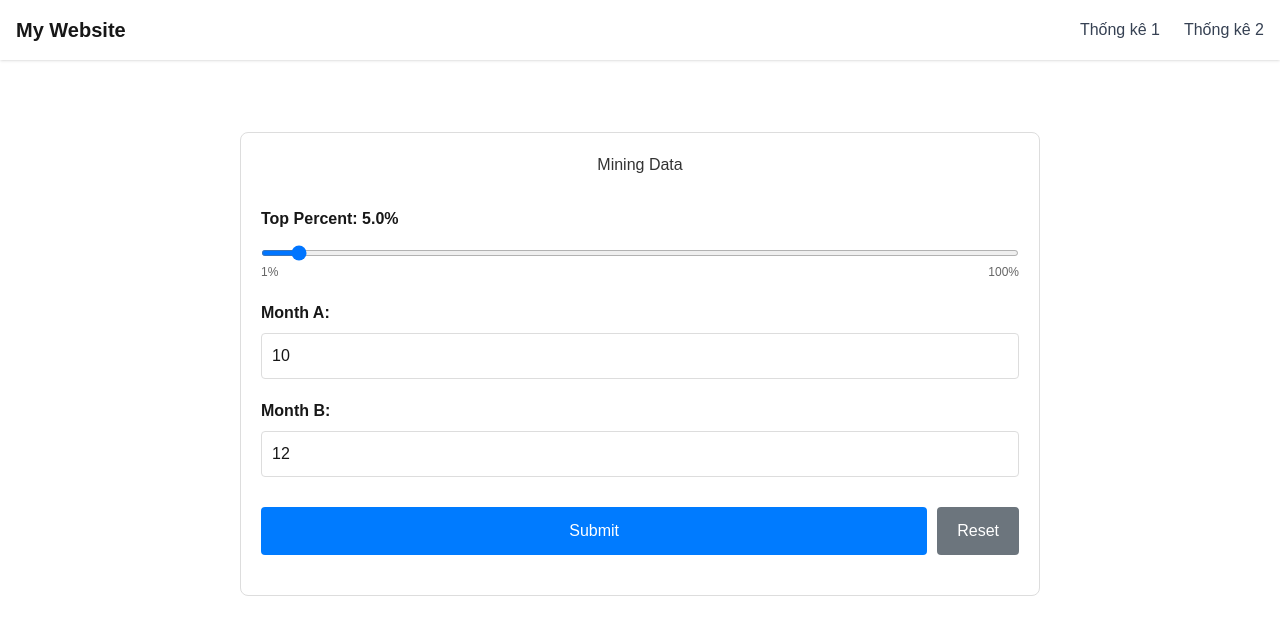
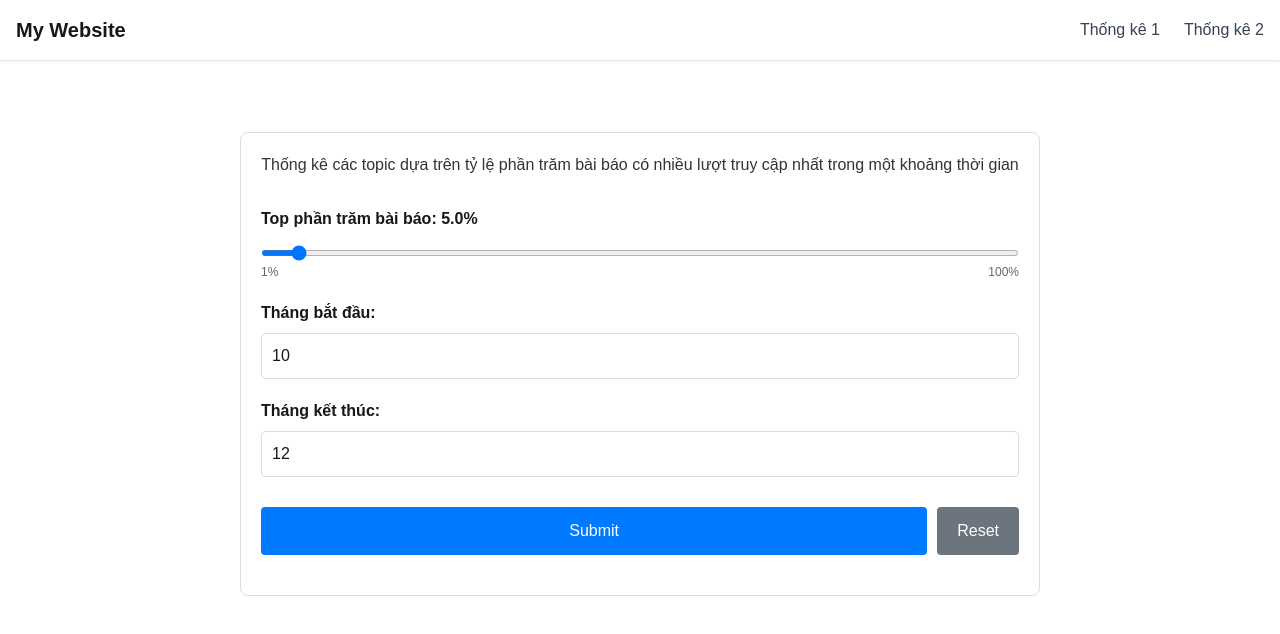
Before and after one commit to toring123/DataWarehouse, a Next.js app in the folder front-end/: page /mining/2 in a window 1280 px wide. Shown: the top 634 px of the page. Built offline with nearby package versions, Linux system fonts and the light colour scheme.

Commit message:
Merge Backend Frontend

```diff
--- a/front-end/src/app/mining/1/page.tsx
+++ b/front-end/src/app/mining/1/page.tsx
@@ -113,9 +113,8 @@ export default function Mining_1() {
                       padding: '12px',
                       verticalAlign: 'top'
                     }}>
-                      {typeof value === 'string' && value.length > 100
-                        ? `${value.substring(0, 100)}...`
-                        : String(value)
+                      {
+                       String(value)
                       }
                     </td>
                   ))}
--- a/front-end/src/app/mining/2/page.tsx
+++ b/front-end/src/app/mining/2/page.tsx
@@ -186,13 +186,14 @@ export default function Mining_2() {
       backgroundColor: '#fff'
     }}>
       <h2 style={{ textAlign: 'center', marginBottom: '30px', color: '#333' }}>
-        Mining Data
+      Thống kê các topic dựa trên tỷ lệ phần trăm bài báo có nhiều lượt truy cập nhất trong một khoảng thời gian
+
       </h2>
 
       {/* Top Percent Slider */}
       <div style={{ marginBottom: '20px' }}>
         <label htmlFor="top_percent" style={{ display: 'block', marginBottom: '8px', fontWeight: 'bold' }}>
-          Top Percent: {(topPercent * 100).toFixed(1)}%
+          Top phần trăm bài báo: {(topPercent * 100).toFixed(1)}%
         </label>
         <input
           type="range"
@@ -219,7 +220,7 @@ export default function Mining_2() {
       {/* Month A Input */}
       <div style={{ marginBottom: '20px' }}>
         <label htmlFor="month_a" style={{ display: 'block', marginBottom: '8px', fontWeight: 'bold' }}>
-          Month A:
+          Tháng bắt đầu:
         </label>
         <input
           type="number"
@@ -241,7 +242,7 @@ export default function Mining_2() {
       {/* Month B Input */}
       <div style={{ marginBottom: '30px' }}>
         <label htmlFor="month_b" style={{ display: 'block', marginBottom: '8px', fontWeight: 'bold' }}>
-          Month B:
+          Tháng kết thúc:
         </label>
         <input
           type="number"
```
